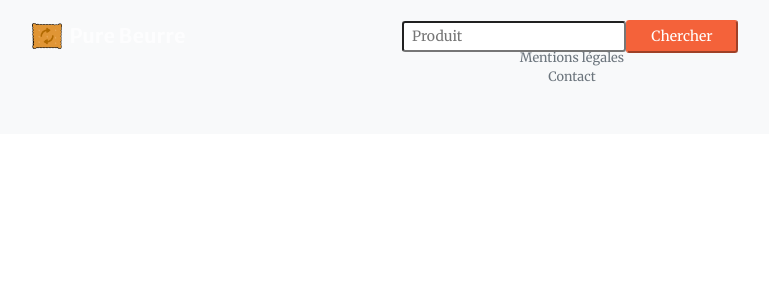
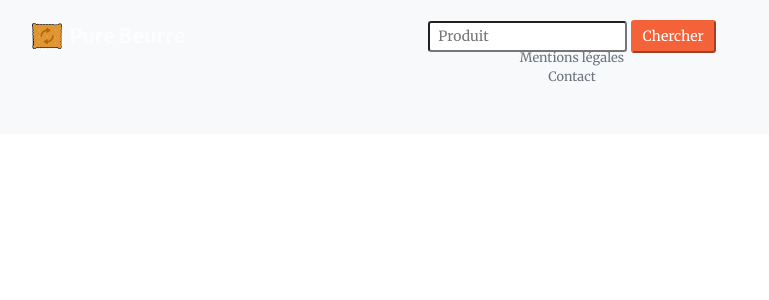
Before and after one commit to erischon/p8_eri_schon, a Django app: template webapp/templates/webapp/base.html in a window 1280 px wide. Shown: the top 300 px of the page, without its empty margins (68-837 px from the left). Run offline with Django 3.2, Linux system fonts and the light colour scheme; the template is opened without the code that fills it, so the values that code supplies are empty; some libraries are stand-ins or nearby versions.

Commit message:
Update base.html

```diff
--- a/webapp/templates/webapp/base.html
+++ b/webapp/templates/webapp/base.html
@@ -43,9 +43,9 @@
 
                 <div class="col-lg-4 d-none d-lg-block">
 
-                    <form class="form-inline justify-content-center mr-1">
-                        <input type="text" class="col-lg-8 form-control-sm" id="product_search_form" placeholder="Produit">
-                        <button type="submit" class="col-lg-4 btn-sm btn-primary">Chercher</button>
+                    <form class="form-inline justify-content-center">
+                        <input type="text" class="col-lg-7 form-control-sm mr-1" id="product_search_form" placeholder="Produit">
+                        <button type="submit" class="col-lg-3 btn-sm btn-primary">Chercher</button>
                     </form>
 
                 </div>
```
